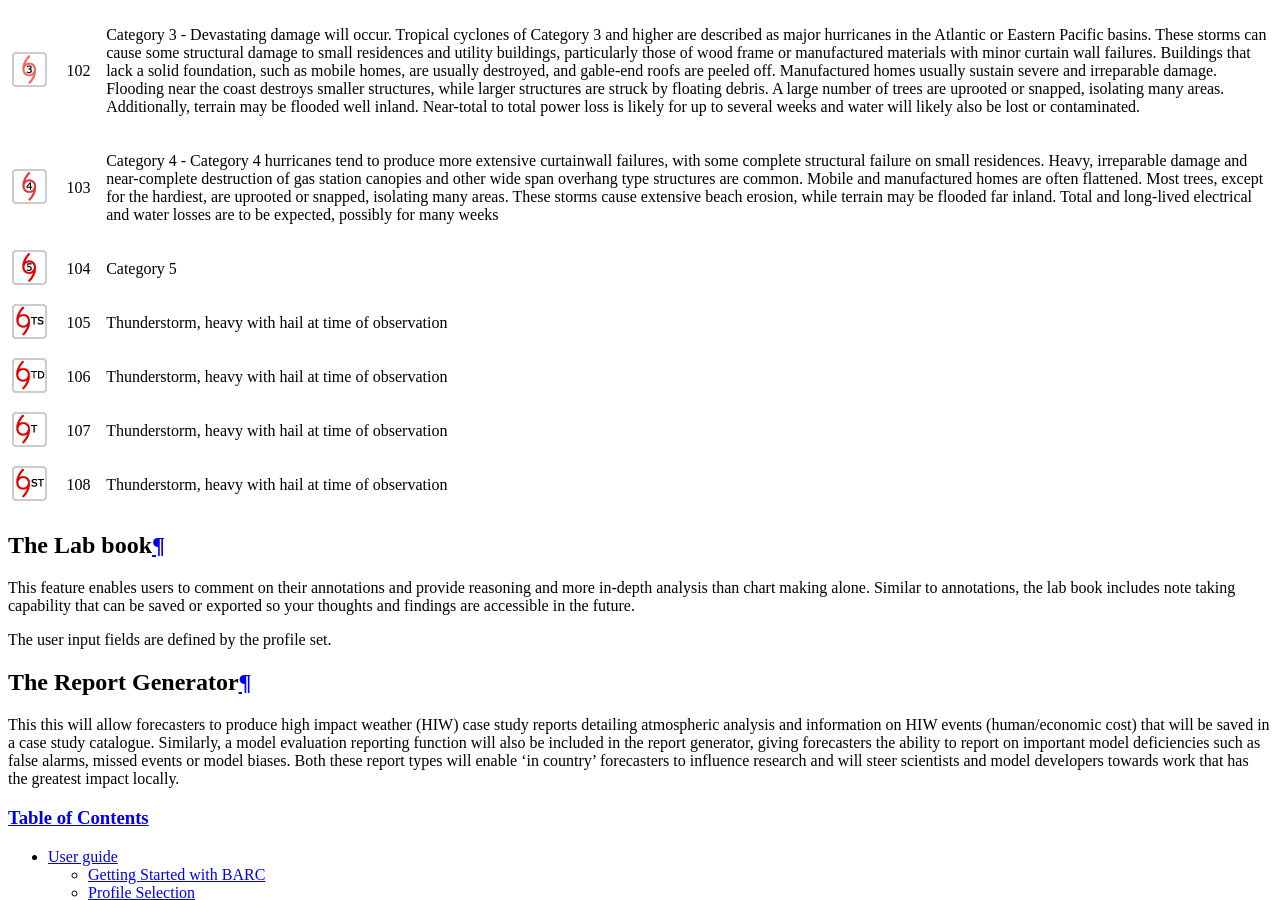
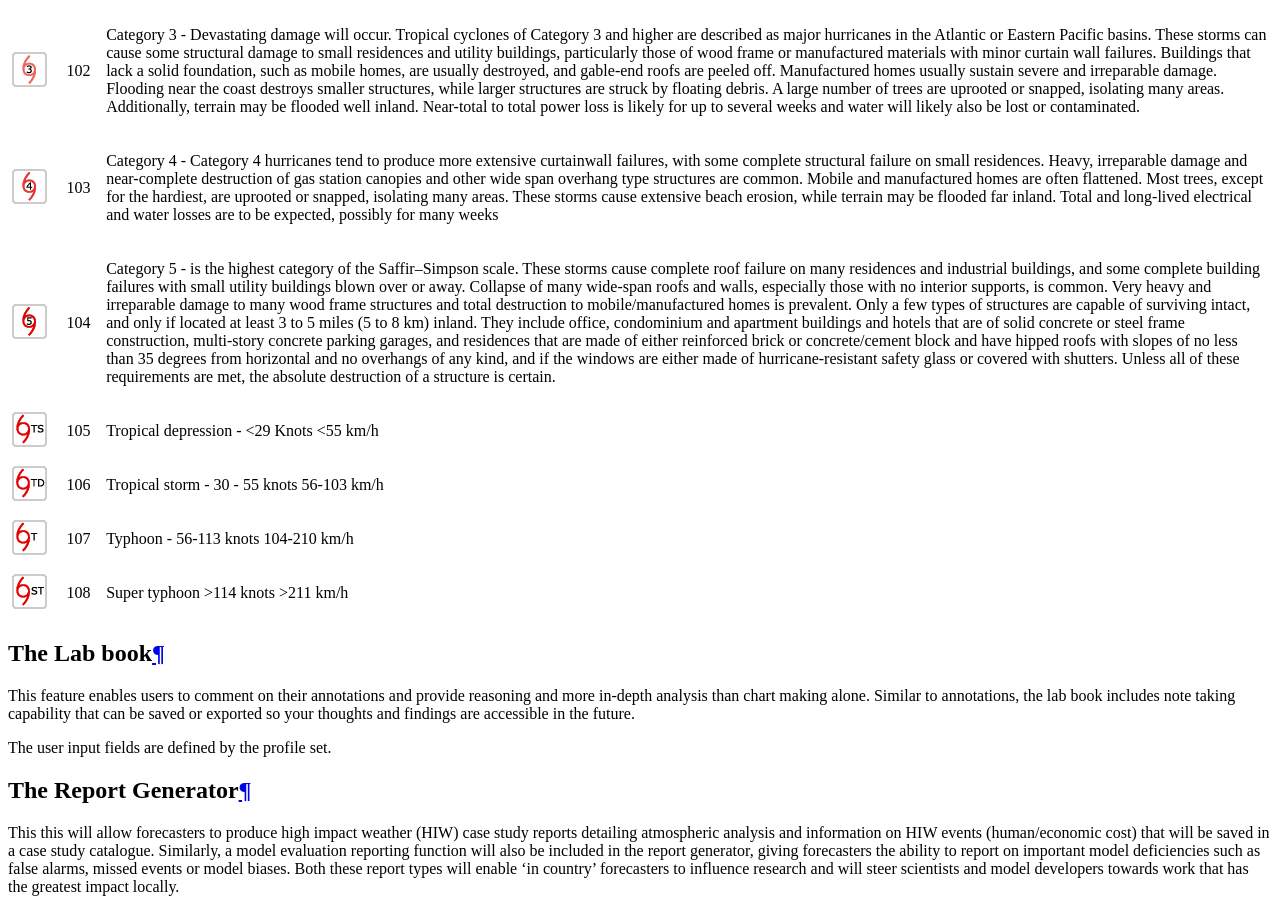
Before and after one commit to lecjlg/barc-docs, a Sphinx documentation site: the page built from docs/source/userguide.rst, in a window 1280 px wide and 900 px high, scrolled down 8728 px. Built offline with Sphinx 7.4.7, drawn with Linux system fonts in a browser that asks for light colours.

Commit message:
Added the typhoon descriptions

```diff
--- a/docs/source/userguide.rst
+++ b/docs/source/userguide.rst
@@ -746,27 +746,31 @@ BARC has a host of specfic meteorological symbols availble. These symbols are di
 |         :height: 36px                       |    |  Total and long-lived electrical and water losses are to be expected, possibly for many weeks                                                                                                                                                                                |
 |                                             | 103|                                                                                                                                                                                                                                                                              |
 +---------------------------------------------+----+------------------------------------------------------------------------------------------------------------------------------------------------------------------------------------------------------------------------------------------------------------------------------+
-| ..   image:: /images/pw_symbols/pw-105.png  |    |  Category 5                                                                                                                                                                                                                                                                  |
-|         :width: 36px                        |    |                                                                                                                                                                                                                                                                              |
-|         :height: 36px                       |    |                                                                                                                                                                                                                                                                              |
-|         :alt: icon                          | 104|                                                                                                                                                                                                                                                                              |
+| ..   image:: /images/pw_symbols/pw-105.png  |    |  Category 5 - is the highest category of the Saffir–Simpson scale. These storms cause complete roof failure on many residences and industrial buildings, and some complete building failures with small utility buildings blown over or away. Collapse of many wide-span     |
+|          :width: 36px                       |    |  roofs and walls, especially those with no interior supports, is common. Very heavy and irreparable damage to many wood frame structures and total destruction to mobile/manufactured homes is prevalent. Only a few types of structures are capable of surviving intact,    |
+|          :height: 36px                      |    |  and only if located at least 3 to 5 miles (5 to 8 km) inland. They include office, condominium and apartment buildings and hotels that are of solid concrete or steel frame construction, multi-story concrete parking garages, and residences that are made of either      |
+|          :alt: icon                         |    |  reinforced brick or concrete/cement block and have hipped roofs with slopes of no less than 35 degrees from horizontal and no overhangs of any kind, and if the windows are either made of hurricane-resistant safety glass or covered with shutters.                       |
+|                                             |    |  Unless all of these requirements are met, the absolute destruction of a structure is certain.                                                                                                                                                                               |
+|                                             |    |                                                                                                                                                                                                                                                                              |
+|                                             |    |                                                                                                                                                                                                                                                                              |
+|                                             | 104|                                                                                                                                                                                                                                                                              |
 +---------------------------------------------+----+------------------------------------------------------------------------------------------------------------------------------------------------------------------------------------------------------------------------------------------------------------------------------+
-| ..   image:: /images/pw_symbols/pw-106.png  |    |  Thunderstorm, heavy with hail at time of observation                                                                                                                                                                                                                        |
+| ..   image:: /images/pw_symbols/pw-106.png  |    |  Tropical depression - <29 Knots <55 km/h                                                                                                                                                                                                                                    |
 |         :width: 36px                        |    |                                                                                                                                                                                                                                                                              |
 |         :height: 36px                       |    |                                                                                                                                                                                                                                                                              |
 |         :alt: icon                          | 105|                                                                                                                                                                                                                                                                              |
 +---------------------------------------------+----+------------------------------------------------------------------------------------------------------------------------------------------------------------------------------------------------------------------------------------------------------------------------------+
-| ..   image:: /images/pw_symbols/pw-107.png  |    |  Thunderstorm, heavy with hail at time of observation                                                                                                                                                                                                                        |
+| ..   image:: /images/pw_symbols/pw-107.png  |    |  Tropical storm - 30 - 55 knots 56-103  km/h                                                                                                                                                                                                                                 |
 |         :width: 36px                        |    |                                                                                                                                                                                                                                                                              |
 |         :height: 36px                       |    |                                                                                                                                                                                                                                                                              |
 |         :alt: icon                          | 106|                                                                                                                                                                                                                                                                              |
 +---------------------------------------------+----+------------------------------------------------------------------------------------------------------------------------------------------------------------------------------------------------------------------------------------------------------------------------------+
-| ..   image:: /images/pw_symbols/pw-108.png  |    |  Thunderstorm, heavy with hail at time of observation                                                                                                                                                                                                                        |
+| ..   image:: /images/pw_symbols/pw-108.png  |    |  Typhoon - 56-113 knots 104-210 km/h                                                                                                                                                                                                                                         |
 |         :width: 36px                        |    |                                                                                                                                                                                                                                                                              |
 |         :height: 36px                       |    |                                                                                                                                                                                                                                                                              |
 |         :alt: icon                          | 107|                                                                                                                                                                                                                                                                              |
 +---------------------------------------------+----+------------------------------------------------------------------------------------------------------------------------------------------------------------------------------------------------------------------------------------------------------------------------------+
-| ..   image:: /images/pw_symbols/pw-109.png  |    |  Thunderstorm, heavy with hail at time of observation                                                                                                                                                                                                                        |
+| ..   image:: /images/pw_symbols/pw-109.png  |    |  Super typhoon >114 knots >211 km/h                                                                                                                                                                                                                                          |
 |         :width: 36px                        |    |                                                                                                                                                                                                                                                                              |
 |         :height: 36px                       |    |                                                                                                                                                                                                                                                                              |
 |         :alt: icon                          | 108|                                                                                                                                                                                                                                                                              |
```
